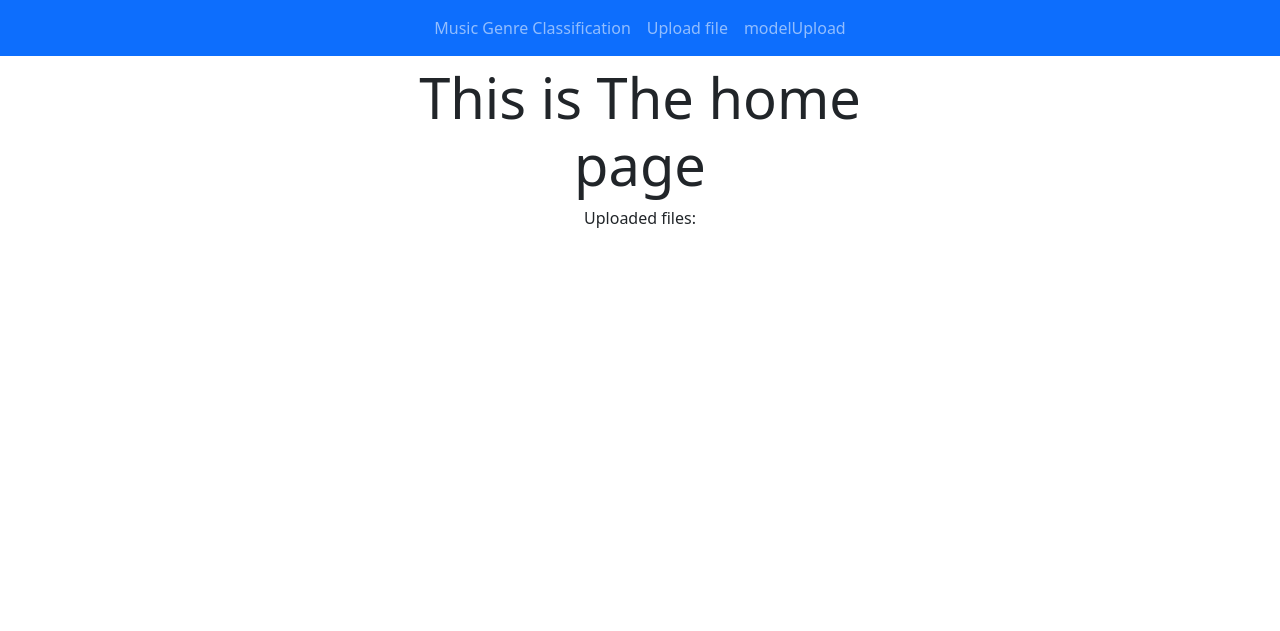
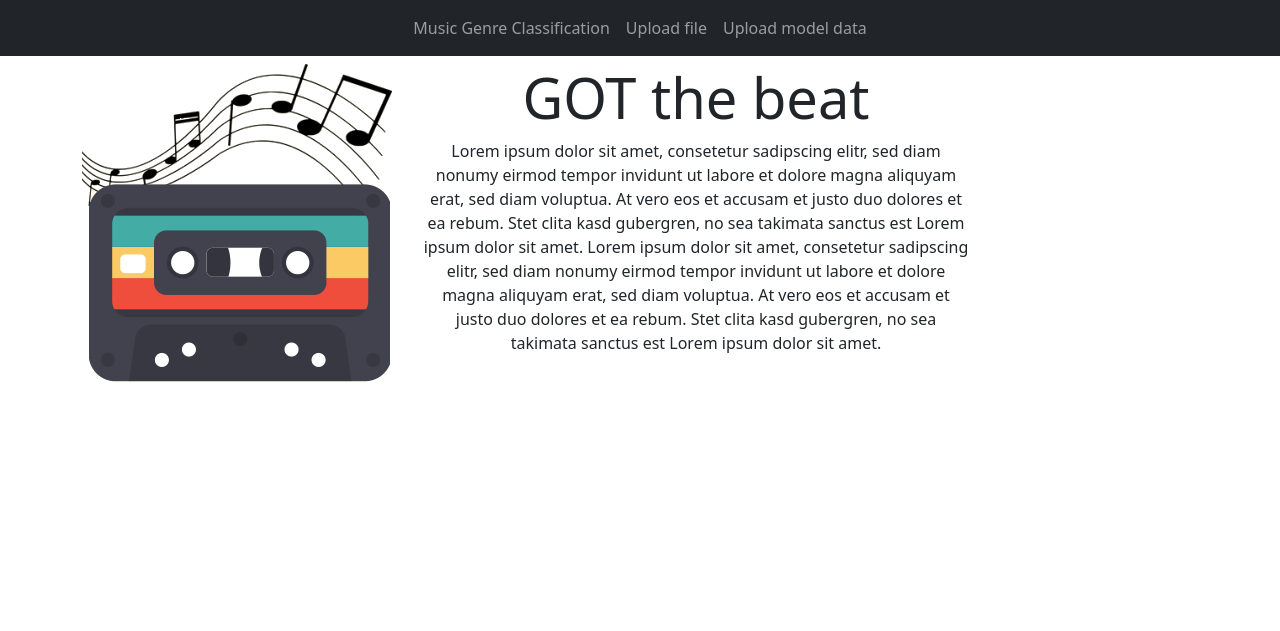
Before and after one commit to amine0el/Data-Science-II, a Django app: page / in a window 1280 px wide. Shown: the top 631 px of the page. Run offline with Django 4.2, Linux system fonts and the light colour scheme; data that the repository does not hold is empty; some libraries are stand-ins or nearby versions.

Commit message:
Some work on the UI

```diff
--- a/Web Application/mgcapp/templates/mgcapp/home.html
+++ b/Web Application/mgcapp/templates/mgcapp/home.html
@@ -9,10 +9,11 @@
 <div class="container text-center">
     <div class="row">
       <div class="col">
+        <img src="media/logo_data_science.png" alt="logo">
       </div>
       <div class="col-6">
-        <h1 class="display-4">This is The home page</h1>
-        <p>Uploaded files:</p>
+        <h1 class="display-4">GOT the beat</h1>
+        <p>Lorem ipsum dolor sit amet, consetetur sadipscing elitr, sed diam nonumy eirmod tempor invidunt ut labore et dolore magna aliquyam erat, sed diam voluptua. At vero eos et accusam et justo duo dolores et ea rebum. Stet clita kasd gubergren, no sea takimata sanctus est Lorem ipsum dolor sit amet. Lorem ipsum dolor sit amet, consetetur sadipscing elitr, sed diam nonumy eirmod tempor invidunt ut labore et dolore magna aliquyam erat, sed diam voluptua. At vero eos et accusam et justo duo dolores et ea rebum. Stet clita kasd gubergren, no sea takimata sanctus est Lorem ipsum dolor sit amet.</p>
         <ul>
           {% for obj in documents %}
               <div class="col-3 bg-light p-3 rounded-5 center">
--- a/Web Application/mgcapp/templates/mgcapp/layout.html
+++ b/Web Application/mgcapp/templates/mgcapp/layout.html
@@ -17,7 +17,7 @@
 
 <body>
 
-<nav class="navbar navbar-expand-lg navbar-dark bg-primary">
+<nav class="navbar navbar-expand-lg navbar-dark bg-dark">
 
     <div class="collapse navbar-collapse justify-content-center" id="navbarColor02">
         <ul class="navbar-nav mr-auto">
@@ -29,7 +29,7 @@
             </li>
 
             <li class="nav-item">
-                <a href="{% url 'model_form_upload' %}" class="nav-link">modelUpload</a>
+                <a href="{% url 'model_form_upload' %}" class="nav-link">Upload model data</a>
             </li>
         </ul>
     </div>
--- a/Web Application/mgcapp/templates/mgcapp/upload.html
+++ b/Web Application/mgcapp/templates/mgcapp/upload.html
@@ -9,6 +9,7 @@
 <div class="container text-center">
     <div class="row">
       <div class="col">
+        <img src="media/logo_data_science.png" alt="logo">
       </div>
       <div class="col-6">
         <form method="post" enctype="multipart/form-data">
```
Also changed, not shown: Web Application/mgcapp/templates/mgcapp/model_form_upload.html (+11 -0 lines), Web Application/media/logo_data_science.png (added).
